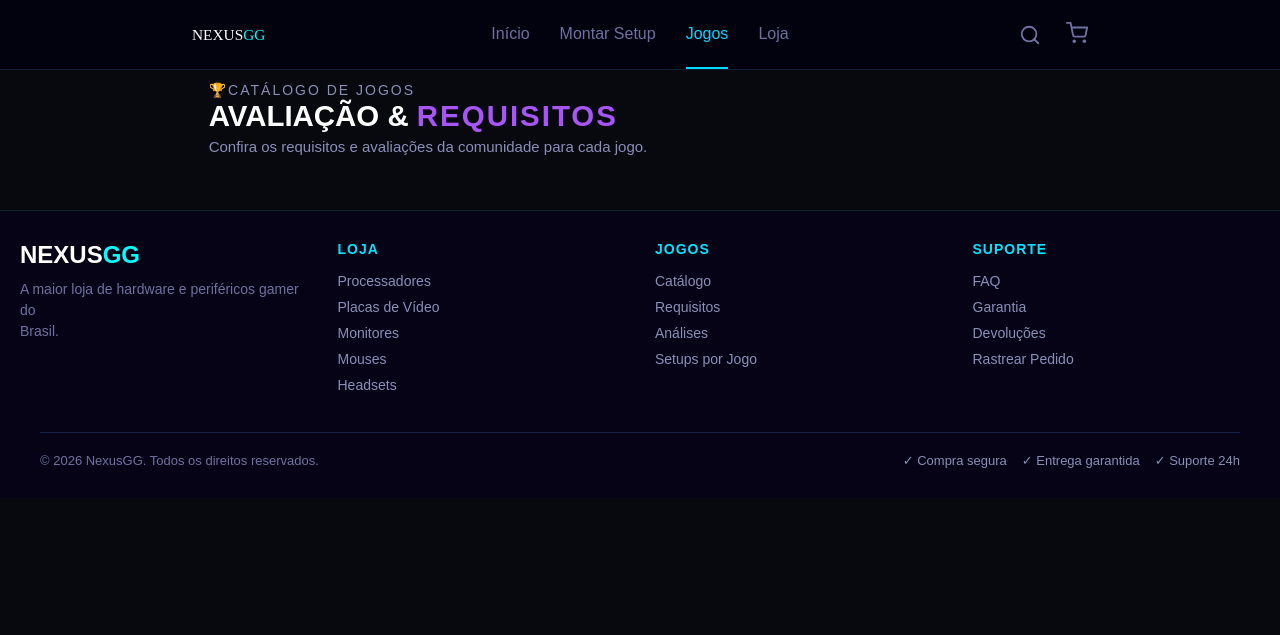
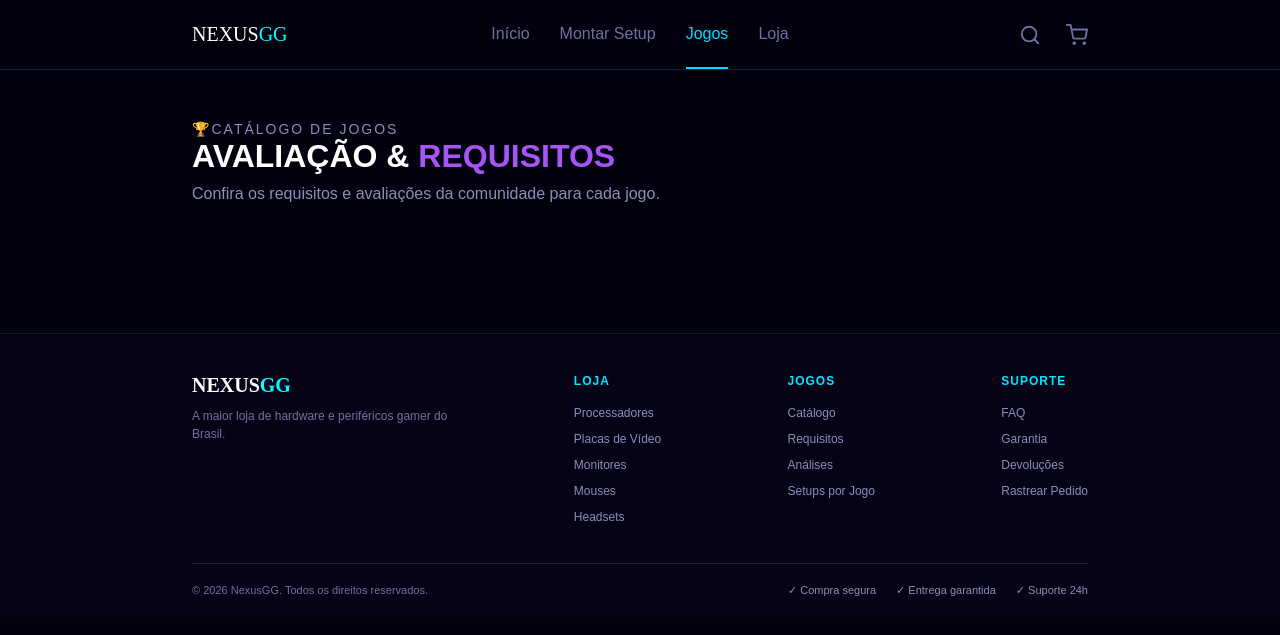
Before and after one commit to costaocaprogramacoes/PROJETO-INTEGRADOR-SITE, a PHP site: page /jogos.html in a window 1280 px wide. Shown: the top 635 px of the page. Run offline with PHP 8.4, Linux system fonts and the light colour scheme; some web fonts are replaced.

Commit message:
Update jogos_style.css

```diff
--- a/Jogos_Page/jogos_style.css
+++ b/Jogos_Page/jogos_style.css
@@ -1,426 +1,162 @@
-* {
-    margin: 0;
-    padding: 0;
-    box-sizing: border-box;
+* { margin: 0; padding: 0; box-sizing: border-box; }
+
+body {
+    font-family: Arial, Helvetica, sans-serif;
+    background-color: rgb(2, 1, 14);
+    color: white;
+    overflow-x: hidden;
 }
 
-body{
-    font-family: Arial, Helvetica, sans-serif;
-    background-color: #08080F
+a { text-decoration: none; color: inherit; }
+
+/* ================== HEADER ================== */
+.navg {
+    position: fixed; height: 70px; width: 100vw; background: rgb(2, 1, 14);
+    display: grid; grid-template-columns: 1fr auto 1fr; align-items: center;
+    border-bottom: 1px solid #0d203f; z-index: 1000;
 }
 
-a {
-    text-decoration: none;
-    color: inherit;
-}
+/* Alinhamento 15vw cravado */
+.nexus { font-family: "Nasalization"; font-size: 20px; margin-left: 15vw; color: white; cursor: pointer; }
+.gg { color: aqua; }
 
-/* --- INÍCIO DA NAVEGAÇÃO --- */
-nav {
-    display: flex;
-}
-
-.navg {
-    position: fixed;
-    height: 70px;
-    width: 100%;
-    background: rgb(2, 1, 14);
-    display: grid;
-    grid-template-columns: 1fr auto 1fr;
-    align-items: center;
-    border-bottom: 1px solid #0d203f;
-    z-index: 1000;
-}
-
-.nexus {
-    font-family: "Nasalization";
-    font-size: 1.2vw;
-    margin-left: 15vw;
-    color: white;
-    cursor: pointer;
-}
-
-.gg {
-    color: aqua;
-}
-
-.navg ul {
-    display: flex;
-    gap: 30px;
-    list-style: none;
-    height: 100%;
-    margin: 0;
-    padding: 0;
-}
-
-.navg li {
-    display: flex;
-    align-items: center;
-    border-bottom: 2px solid transparent;
-    transition: border-color 0.3s ease;
-}
-
-.navg li a {
-    color: #7070A0;
-    text-decoration: none;
-    transition: color 0.3s ease;
-    font-size: 16px;
-}
-
-.navg li:hover a {
-    color: aqua;
-}
-
-.navg li.ativo-nav {
-    border-bottom: 2px solid #00d9ff;
-}
-
-.navg li.ativo-nav a {
-    color: #00d9ff;
-}
+.navg ul { display: flex; gap: 30px; list-style: none; height: 100%; margin: 0; padding: 0; }
+.navg li { display: flex; align-items: center; border-bottom: 2px solid transparent; transition: border-color 0.3s ease; }
+.navg li a { color: #7070A0; font-size: 16px; transition: color 0.3s ease; }
+.navg li:hover a { color: aqua; }
+.navg li.ativo-nav { border-bottom: 2px solid #00d9ff; }
+.navg li.ativo-nav a { color: #00d9ff; }
 
 .icones-nav {
-    display: flex;
-    gap: 25px;
-    margin-right: 15vw;
-    justify-content: flex-end;
-    color: #7070A0;
+    display: flex; align-items: center; gap: 25px; margin-right: 15vw;
+    justify-content: flex-end; color: #7070A0; height: 100%;
 }
+.icones-nav a { display: flex; align-items: center; }
+.icones-nav .icone { cursor: pointer; transition: color 0.3s ease; display: block; }
+.icones-nav .icone:hover { color: #00d9ff; }
+.icone-ativo { color: #00d9ff; }
 
-.icones-nav .icone {
-    cursor: pointer;
-    transition: color 0.3s ease;
+/* Barra de Pesquisa */
+.search-container { display: flex; align-items: center; position: relative; }
+.search-box {
+    width: 0; opacity: 0; visibility: hidden; padding: 0; border: none;
+    background: #090f22; color: white; border-radius: 20px; outline: none;
+    transition: all 0.4s ease; position: absolute; right: 35px; height: 32px;
 }
+.search-box.ativo { width: 200px; opacity: 1; visibility: visible; padding: 0 15px; border: 1px solid #00d9ff; box-shadow: 0 0 10px rgba(0, 217, 255, 0.2); }
+.search-box::placeholder { color: #64688a; }
 
-.icones-nav .icone:hover {
-    color: #00d9ff;
-}
-/* --- FIM DA NAVEGAÇÃO --- */
+/* ================== PÁGINA DE JOGOS ================== */
 
-/* --- ESTILOS DA CAIXA DE PESQUISA --- */
-.search-container {
-    display: flex;
-    align-items: center;
-    position: relative;
-}
-
-.search-box {
-    width: 0;
-    opacity: 0;
-    visibility: hidden;
-    padding: 0;
-    border: none;
-    background: #090f22; /* Mesma cor dos cards */
-    color: white;
-    border-radius: 20px;
-    outline: none;
-    transition: all 0.4s ease;
-    position: absolute;
-    right: 35px; /* Empurra a caixa para a esquerda da lupa */
-    height: 32px;
-    font-family: inherit;
-    font-size: 13px;
-}
-
-/* O que acontece quando a pesquisa está ativada */
-.search-box.ativo {
-    width: 200px;
-    opacity: 1;
-    visibility: visible;
-    padding: 0 15px;
-    border: 1px solid #00d9ff;
-    box-shadow: 0 0 10px rgba(0, 217, 255, 0.2);
-}
-
-.search-box::placeholder {
-    color: #64688a;
-}
-
+/* Título e Respiro do Header */
 .desc_pag {
-    font-size: 15px;
-    line-height: 2vw;
-    margin: 6vw 16.3vw 0vw ;
+    padding: 120px 15vw 30px 15vw;
     color: #8a8fb8;
 }
 
-.desc_pag span:nth-child(1) {
+/* O ">" impede que o CSS afete o <span class="req"> sem querer */
+.desc_pag > span:nth-of-type(1) {
     font-size: 14px;
     letter-spacing: 2px;
 }
 
-.desc_pag span:nth-child(3) {
-    font-size: 2.3vw;
+.desc_pag > span:nth-of-type(2) {
+    font-size: 32px;
     font-weight: bold;
     color: #fff;
     font-family: "Nasalization", sans-serif;
 }
 
-.desc_pag span.req{
-    font-size: 2.3vw;
-    font-weight: bold;
+/* A palavra REQUISITOS agora herda o tamanho gigante e fica roxa na mesma linha */
+.desc_pag span.req {
     color: #A855F7;
-    font-family: "Nasalization", sans-serif;
 }
 
+.desc_pag > span:last-of-type {
+    display: block;
+    margin-top: 10px;
+    font-size: 16px;
+    font-family: Arial, Helvetica, sans-serif;
+    font-weight: normal;
+    color: #8a8fb8;
+}
+
+/* Container Principal alinhado com o Header */
+#catalogo-container {
+    display: flex;
+    flex-direction: column;
+    gap: 30px;
+    padding: 0 15vw 50px 15vw;
+}
+
+/* CARDS DE JOGOS (O que havia sumido) */
 .cards {
     display: flex;
-    flex-wrap: wrap;
     background-color: #0c0f17;
     border: 1px solid #16204a;
     border-radius: 8px;
-    width: 90%;
-    max-width: 1300px;
+    width: 100%;
     overflow: hidden;
-    margin: 2vw 16.3vw;
+    transition: 0.3s;
+}
+.cards:hover {
+    border-color: #00d9ff;
+    box-shadow: 0 0 15px rgba(0, 217, 255, 0.1);
 }
 
-.cards:hover{
-    border: 1px solid #134646;
-    transition: 0.3s;
-}
-
-.img_card {
-    width: 220px;
-    min-width: 220px;
-}
-
-.img_card img {
-    width: 100%;
-    height: 100%;
-    object-fit: cover;
-}
+.img_card { width: 280px; min-width: 280px; }
+.img_card img { width: 100%; height: 100%; object-fit: cover; }
 
 .card-content {
     flex: 1;
-    min-width: 300px;
     padding: 24px;
     display: flex;
     flex-direction: column;
-    justify-content: space-between;
     gap: 20px;
 }
 
-.card-header {
-    display: flex;
-    justify-content: space-between;
-    align-items: flex-start;
-    flex-wrap: wrap;
-    gap: 16px;
+.card-header { display: flex; justify-content: space-between; align-items: flex-start; flex-wrap: wrap; gap: 16px; }
+.card-title h2 { color: #fff; font-size: 24px; margin-bottom: 4px; }
+.categoria { color: #656e85; font-size: 14px; display: block; margin-bottom: 4px; }
+.star { margin-top: 8px; font-size: 14px; color: gold;}
+.nota { color: #656e85; margin-left: 5px; }
+
+.tags { display: flex; flex-wrap: wrap; gap: 8px; }
+.tag { font-size: 11px; padding: 4px 8px; border-radius: 4px; background-color: #121824; color: #00d2ff; }
+
+/* Caixas de Requisitos (Mínimo, Recomendado, Ultra) */
+.spec-card {
+    display: grid; grid-template-columns: repeat(3, 1fr); gap: 16px; width: 100%;
 }
-
-.card-title h2 {
-    color: #fff;
-    font-size: 24px;
-    margin-bottom: 4px;
-}
-
-.categoria {
-    color: #656e85;
-    font-size: 14px;
-    display: block;
-    margin-bottom: 4px;
-}
-
-.star {
-    margin-top: 8px;
-    font-size: 14px;
-}
-
-.nota {
-    color: #656e85;
-    margin-left: 5px;
-}
-
-.tags {
-    display: flex;
-    flex-wrap: wrap;
-    gap: 8px;
-}
-
-.tag {
-    font-size: 11px;
-    padding: 4px 8px;
-    border-radius: 4px;
-    background-color: #121824;
-    color: #00d2ff;
-}
-
-.spec-card {
-    display: grid;
-    grid-template-columns: repeat(auto-fit, minmax(180px, 1fr));
-    gap: 16px;
-    width: 100%;
-}
-
-.spec-box {
-    background-color: #101420;
-    border: 1px solid #1c2336;
-    border-radius: 6px;
-    padding: 16px;
-    font-size: 13px;
-    min-width: 0;
-}
-
-.spec-box h3 {
-    font-size: 12px;
-    margin-bottom: 12px;
-    letter-spacing: 1px;
-}
-
+.spec-box { background-color: #101420; border: 1px solid #1c2336; border-radius: 6px; padding: 16px; font-size: 13px; }
+.spec-box h3 { font-size: 12px; margin-bottom: 12px; letter-spacing: 1px; }
 .min h3 { color: #ffd000; }
 .med h3 { color: #00d2ff; }
-.max h3 { color: #ff00ff; }
+.max h3 { color: #a855f7; }
+.spec-box p { color: #a0aabf; margin-bottom: 6px; }
+.spec-box p strong { color: #525c74; margin-right: 8px; }
 
-.spec-box p {
-    color: #a0aabf;
-    margin-bottom: 6px;
-}
+.buttons { display: flex; justify-content: flex-end; }
+.btn_setup { background-color: #00d2ff; color: #000; border: none; padding: 10px 20px; border-radius: 4px; font-weight: bold; font-size: 13px; cursor: pointer; transition: 0.2s; }
+.btn_setup:hover { background-color: #00b4db; box-shadow: 0 0 12px rgba(0, 210, 255, 0.4); }
 
-.spec-box p strong {
-    color: #525c74;
-    margin-right: 8px;
-}
-
-.buttons {
-    display: flex;
-    flex-wrap: wrap;
-    gap: 12px;
-}
-
-button {
-    padding: 10px 20px;
-    border-radius: 4px;
-    font-weight: bold;
-    font-size: 13px;
-    cursor: pointer;
-    transition: 0.2s;
-}
-
-.btn_setup {
-    background-color: #00d2ff;
-    border: none;
-    color: #000;
-}
-
-.btn_setup:hover {
-    background-color: #00b4db;
-    box-shadow: 0 0 12px rgba(0, 210, 255, 0.4);
-}
-
-.btn_analise {
-    background-color: transparent;
-    border: 1px solid #1c2336;
-    color: #7b86a0;
-}
-
-.btn_analise:hover {
-    border-color: #3b4a70;
-    color: #fff;
-}
-
+/* ================== FOOTER UNIFICADO ================== */
 .footer {
     border-top: 1px solid rgb(10, 37, 37);
-    margin-top: 50px;
-    background: rgb(6, 3, 22);
-    color: #7070A0;
-    padding: 30px 20px;
+    margin-top: 50px; background: rgb(6, 3, 22); color: #7070A0;
+    padding: 40px 15vw 20px 15vw;
+    font-family: Arial, sans-serif; width: 100vw; box-sizing: border-box;
 }
+.footer-container { display: flex; justify-content: space-between; flex-wrap: wrap; gap: 20px; margin-bottom: 30px; }
+.footer-logo { max-width: 300px; }
+.footer-logo h2 { font-family: "Nasalization"; color: white; font-size: 20px; margin-bottom: 10px; }
+.footer-logo p { line-height: 1.5; font-size: 12px; }
+.footer-col h3 { color: #00e5ff; margin-bottom: 15px; font-size: 12px; letter-spacing: 1px; }
+.footer-col ul { list-style: none; padding: 0; margin: 0; }
+.footer-col ul li { margin-bottom: 8px; }
+.footer-col ul li a { color: #8a8fb8; transition: color 0.3s; font-size: 12px; }
+.footer-col ul li a:hover { color: #00e5ff; }
+.footer-bottom { border-top: 1px solid #16204a; padding-top: 20px; display: flex; justify-content: space-between; flex-wrap: wrap; font-size: 11px; gap: 15px; }
+.footer-info { display: flex; gap: 20px; color: #8a8fb8; list-style: none; }
 
-.footer-container {
-    display: flex;
-    justify-content: space-between;
-    flex-wrap: wrap;
-    gap: 30px;
-    max-width: 1300px;
-    margin: 0 auto 30px auto;
-}
-
-.footer-logo {
-    flex: 1;
-    min-width: 200px;
-}
-
-.footer-logo h2 {
-    font-family: "Nasalization", sans-serif;
-    color: white;
-    margin-bottom: 10px;
-}
-
-.footer-logo p {
-    line-height: 1.5;
-    font-size: 14px;
-}
-
-.footer-col {
-    flex: 1;
-    min-width: 150px;
-}
-
-.footer-col h3 {
-    color: #00e5ff;
-    margin-bottom: 15px;
-    font-size: 14px;
-    letter-spacing: 1px;
-}
-
-.footer-col ul {
-    padding-left: 0;
-    margin: 0;
-    list-style: none;
-}
-
-.footer-col ul li {
-    margin-bottom: 8px;
-}
-
-.footer-col ul li a {
-    color: #8a8fb8;
-    text-decoration: none;
-    transition: 0.3s;
-    font-size: 14px;
-}
-
-.footer-col ul li a:hover {
-    color: #00e5ff;
-}
-
-.footer-bottom {
-    max-width: 1200px;
-    margin: 0 auto;
-    border-top: 1px solid #16204a;
-    padding-top: 20px;
-    display: flex;
-    justify-content: space-between;
-    flex-wrap: wrap;
-    gap: 15px;
-    font-size: 13px;
-}
-
-.footer-info {
-    display: flex;
-    gap: 15px;
-    color: #8a8fb8;
-    list-style: none;
-}
-
-@font-face {
-    font-family: "Micro";
-    src: url(../fonts/microgrammanormal.ttf);
-}
-
-@font-face {
-    font-family: "Nasalization";
-    src: url(../fonts/Nasalization\ Rg.otf);
-}
-
-@media (max-width: 768px) {
-    .img_card {
-        width: 100%;
-        height: 220px;
-    }
-    .nexus {
-        font-size: 18px;
-    }
-    .navg ul {
-        font-size: 14px;
-    }
-}
+@font-face { font-family: "Nasalization"; src: url(../fonts/Nasalization\ Rg.otf); }
```
